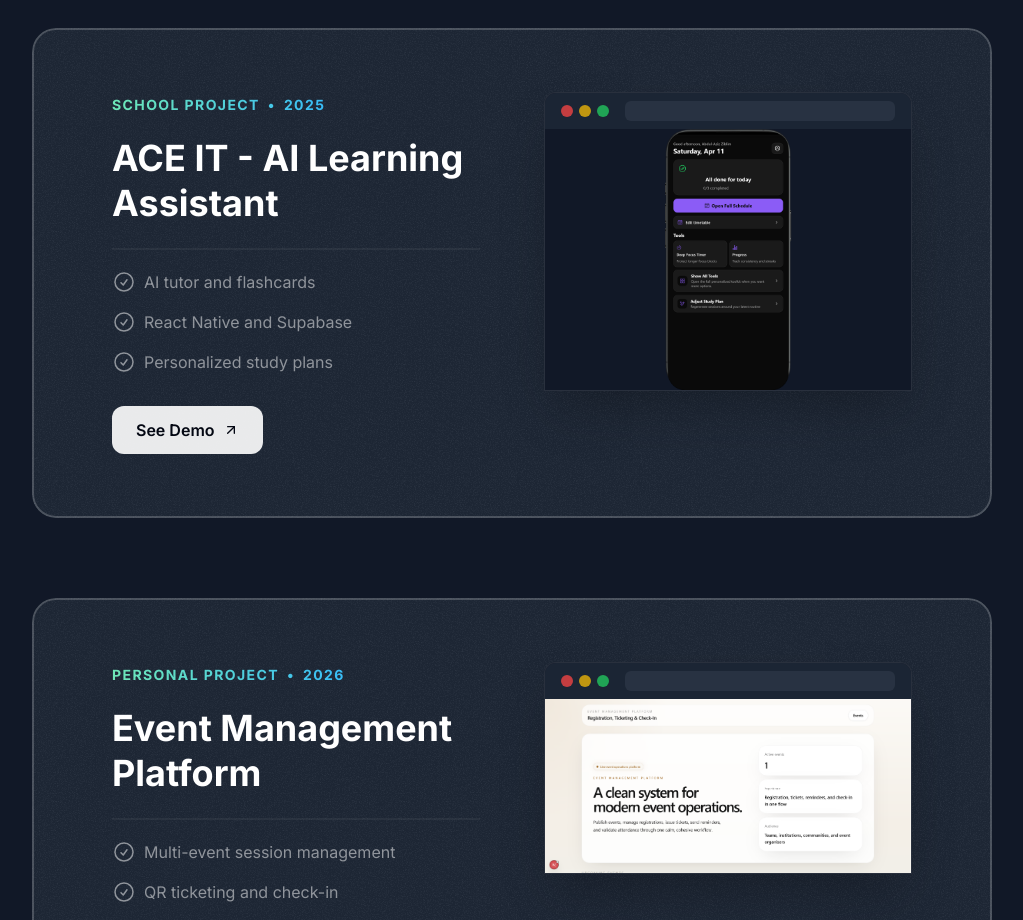
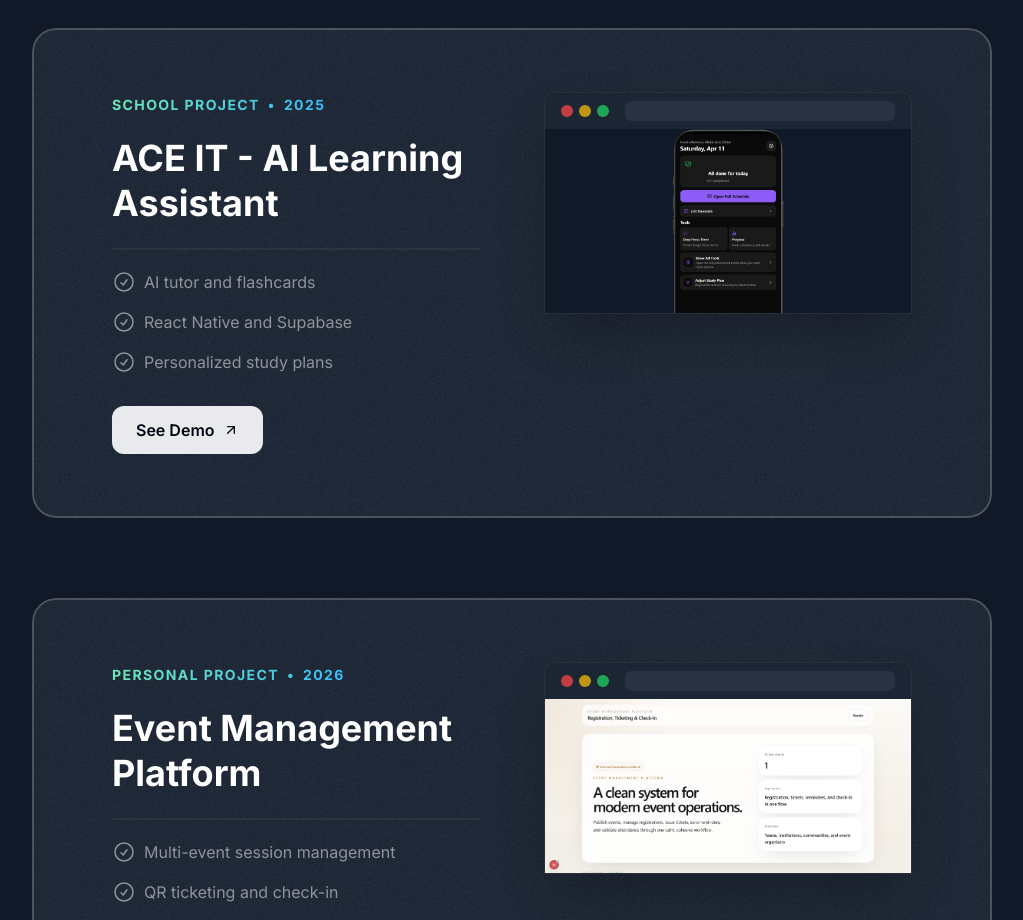
Before and after one commit to aaziblim/new-portfolio-website, a Next.js app: page / in a window 1280 px wide. Shown: the part 1740-2660 px from the top of the page, without its empty margins (128-1151 px from the left). Built offline with nearby package versions, Linux system fonts and the light colour scheme; a web font is replaced by a local one.

Commit message:
update aceit project image size

```diff
--- a/src/sections/Projects.tsx
+++ b/src/sections/Projects.tsx
@@ -36,6 +36,8 @@ const portfolioProjects = [
     link: "",
     demoLink: "https://drive.google.com/file/d/1MWoaVTanJlVGbApranXWrs7Zuh_7TpUN/view?usp=sharing",
     image: aceItImage,
+    imageHeightClass: "max-h-[250px] md:max-h-[300px]",
+    imagePositionClass: "object-center",
     isPrivate: false,
   },
   {
@@ -149,7 +151,7 @@ export const ProjectsSection = () => {
                       <Image
                         src={project.image}
                         alt={project.title}
-                        className="w-full h-auto max-h-[300px] md:max-h-[350px] lg:max-h-none object-cover object-top transition-transform duration-[180ms] ease-out group-hover:-translate-y-1"
+                        className={`w-full h-auto ${project.imageHeightClass ?? "max-h-[300px] md:max-h-[350px] lg:max-h-none"} object-cover ${project.imagePositionClass ?? "object-top"} transition-transform duration-[180ms] ease-out group-hover:-translate-y-1`}
                       />
                     </div>
                   </div>
```
Also changed, not shown: src/assets/images/ace-it homepage.png, src/assets/images/aceit mockup.png (added).
